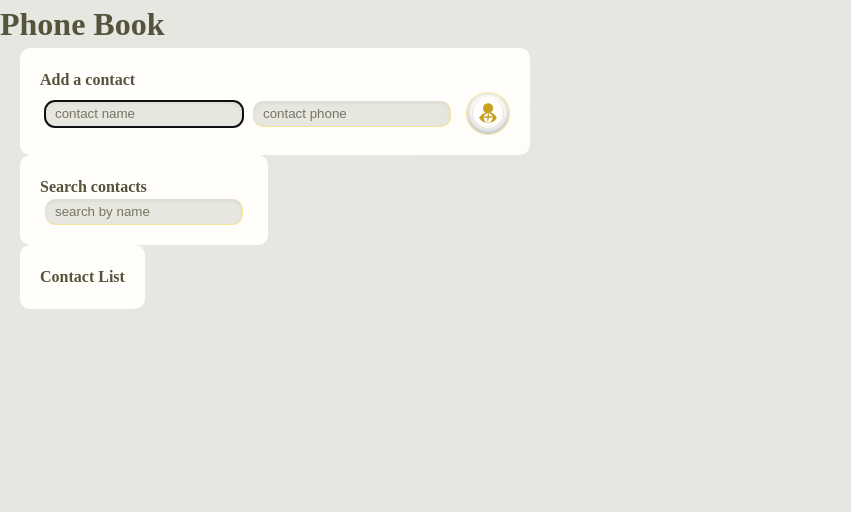
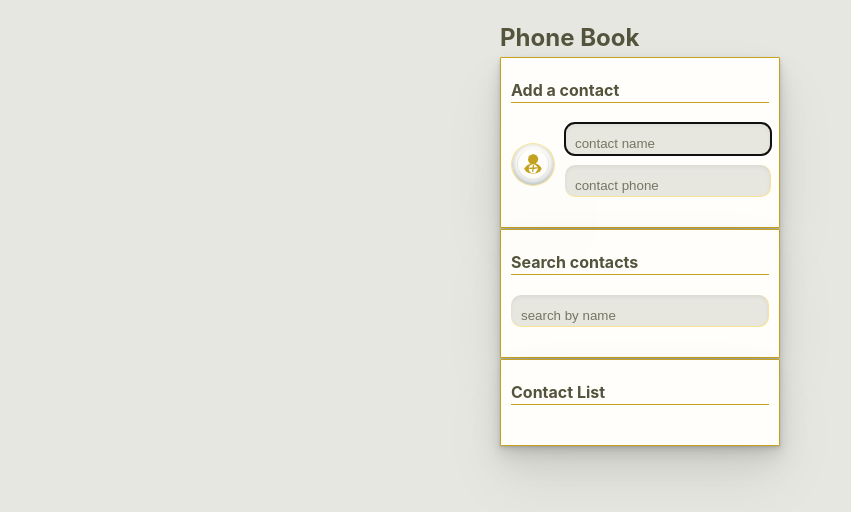
Before and after one commit to StefieCaff/goit-react-hw-02-phonebook, a React (Create React App) app: page / in a window 1280 px wide. Shown: the top 512 px of the page, without its empty margins (0-851 px from the left). Built offline with nearby package versions, Linux system fonts and the light colour scheme; what notiflix would draw is missing.

Commit message:
finished styling
next hw work on validation and pulling button component out class video from 4/20

```diff
--- a/src/components/App.jsx
+++ b/src/components/App.jsx
@@ -8,7 +8,11 @@ import { ContactForm } from './ContactForm/ContactForm.jsx'
 import { ContactList } from './ContactList/ContactList.jsx'
 import { Filter } from './Filter/Filter.jsx'
 /* Styled Components*/
-import { StyledFlexContainer, StyledHeader } from "./styled-common.js";
+import {
+  StyledContainer,
+  StyledHeader,
+  StyledSection
+} from "./styled-common.js";
 
 export const App = () => {
 // define states add local storage hook to save contacts to local environment
@@ -48,18 +52,32 @@ export const App = () => {
 /*markup*/
   return (
     <>
-      <StyledFlexContainer>
-      <StyledHeader>Phone Book</StyledHeader>
-      <ContactForm onAdd={handleAddContact} />
+      <StyledContainer className='container'>
+        <StyledHeader>Phone Book</StyledHeader>
+      </StyledContainer>
+      <StyledSection>
+      <StyledContainer>
+
+          <ContactForm onAdd={handleAddContact} />
+        </StyledContainer>
+      </StyledSection>
+      <StyledSection>
+        <StyledContainer>
       <Filter
         value={filter}
         onFilter ={handleFilterInput}
-      />
+          />
+        </StyledContainer>
+      </StyledSection>
+      <StyledSection>
+        <StyledContainer>
       <ContactList
         contacts={searchContact()}
         onRemove ={handleRemove}
         />
-      </StyledFlexContainer>
+        </StyledContainer>
+      </StyledSection>
+
     </>
   );
 };
--- a/src/components/Button/s-button.js
+++ b/src/components/Button/s-button.js
@@ -1,25 +1,22 @@
 import styled from 'styled-components';
 
 const StyledButton = styled.button`
-    background-color: transparent;
+    // background-color: transparent;
+    background-color: #fffefa;
     border: transparent;
-    // border: .5px solid #C5A120;
-    border: .5px solid #f8e396;
+    border: 1px solid #f8e396;
     border-radius: 50%;
     padding: 3px;
+    margin-left: 10px;
+    box-shadow: rgba(50, 50, 93, 0.25) 0px 50px 100px -20px,
+        rgba(0, 0, 0, 0.3) 0px 30px 60px -30px,
+        rgba(10, 37, 64, 0.35) 0px -2px 6px 0px inset;
+    transition: background-color .9s, border .9s;
 
-    margin-left: 10px;
-
-    // box-shadow: rgba(0, 0, 0, 0.07) 0px 1px 2px,
-    //     rgba(0, 0, 0, 0.07) 0px 2px 4px,
-    //     rgba(0, 0, 0, 0.07) 0px 4px 8px,
-    //     rgba(0, 0, 0, 0.07) 0px 8px 16px,
-    //     rgba(0, 0, 0, 0.07) 0px 16px 32px,
-    //     rgba(0, 0, 0, 0.07) 0px 32px 64px;
-
-
-    box-shadow: rgba(50, 50, 93, 0.25) 0px 50px 100px -20px, rgba(0, 0, 0, 0.3) 0px 30px 60px -30px, rgba(10, 37, 64, 0.35) 0px -2px 6px 0px inset;
-
+        &:hover {
+            background-color: #e0e0d9c5;
+            border: 1px solid #C5A120;
+        }
 `;
 
 export { StyledButton }
--- a/src/components/ContactForm/ContactForm.jsx
+++ b/src/components/ContactForm/ContactForm.jsx
@@ -6,7 +6,7 @@ import { nanoid } from 'nanoid';
 import { SVG } from 'components/Icons/Icons';
 import { StyledButton } from 'components/Button/s-button.js';
 import { StyledForm, StyledInput } from './s-contact-form';
-import { StyledFlexColumn, StyledFlexContainer } from 'components/styled-common';
+import { StyledFlexColumn, StyledFlex } from 'components/styled-common';
 import { StyledTitle } from 'components/styled-common';
 
 
@@ -42,9 +42,22 @@ export const ContactForm = ({ onAdd }) => {
 
         <StyledFlexColumn>
             <StyledTitle>Add a contact</StyledTitle>
-            <StyledFlexContainer>
+            <StyledFlex>
             <StyledForm onSubmit={handleSubmit}>
-                <label id="name">
+                <StyledButton
+                    style={{padding:5}}
+                    type="submit"
+                    onClick={(e) => {handleSubmit(e)}}
+                >
+                    <SVG
+                        width="20"
+                        height="20"
+                        name="add"
+                    />
+                    </StyledButton>
+                    <StyledFlex>
+                        <label id="name">
+
                     <StyledInput
                         type="text"
                         name="name"
@@ -55,7 +68,7 @@ export const ContactForm = ({ onAdd }) => {
                         autoFocus={true}
                         onChange={handleChangeName}
                         value={name}
-                        maxLength="31"
+                        maxLength="30"
                         />
                 </label>
                 <label id="tel">
@@ -68,10 +81,11 @@ export const ContactForm = ({ onAdd }) => {
                         placeholder="contact phone"
                         onChange={handleChangeTel}
                         value={number}
-                        maxLength="31"
+                        maxLength="15"
                     />
-                </label>
-                <StyledButton
+                    </label>
+                </StyledFlex>
+                {/* <StyledButton
                     style={{padding:5}}
                     type="submit"
                     onClick={(e) => {handleSubmit(e)}}
@@ -81,9 +95,9 @@ export const ContactForm = ({ onAdd }) => {
                         height="20"
                         name="add"
                     />
-                 </StyledButton>
+                 </StyledButton> */}
                 </StyledForm>
-            </StyledFlexContainer>
+            </StyledFlex>
         </StyledFlexColumn>
     );
 };
--- a/src/components/ContactForm/s-contact-form.js
+++ b/src/components/ContactForm/s-contact-form.js
@@ -3,22 +3,21 @@ import styled from 'styled-components';
 const StyledForm = styled.form`
    display: flex;
    flex-direction: row;
-   align-items: center;
+    align-items: center;
 `;
 
 const StyledInput = styled.input`
-    padding: 0 50px 0 0;
     background-color: #e0e0d9c5;
     border-top: none;
     border-left: none;
     border-right: .1px solid #f8e396;
     border-bottom: .5px solid #f8e396 ;
-    margin: 0 5px;
+    margin: 0 10px 10px;
     border-radius: 10px;
-    padding: 5px 10px;
+    padding: 13px 15px 3px 10px;
     color: #54543dc5;
     box-shadow: rgba(0, 0, 0, 0.06) 0px 2px 4px 0px inset;
-
+    min-width: 180px;
 
     ::placeholder { /* Chrome, Firefox, Opera, Safari 10.1+ */
         color: #54543dc5;
--- a/src/components/ContactList/ContactList.jsx
+++ b/src/components/ContactList/ContactList.jsx
@@ -2,8 +2,18 @@ import PropTypes from 'prop-types';
 
 import { SVG } from '../Icons/Icons.jsx';
 import { StyledButton } from 'components/Button/s-button.js';
-import { StyledTitle, StyledFlexColumn } from 'components/styled-common.js';
-import { StyledListWrapper, StyledList, StyledItem, StyledInfo } from './s-contact-list.js';
+import {
+    StyledTitle,
+    StyledFlexColumn,
+    StyledFlex
+} from 'components/styled-common.js';
+import {
+    StyledListWrapper,
+    StyledList,
+    StyledItem,
+    StyledInfo,
+    StyledCallto
+} from './s-contact-list.js';
 
 
 export const ContactList = (props) => {
@@ -16,7 +26,9 @@ export const ContactList = (props) => {
 
     return (
         <StyledFlexColumn>
-            <StyledTitle>Contact List</StyledTitle>
+            <StyledFlex>
+                <StyledTitle>Contact List</StyledTitle>
+            </StyledFlex>
             <StyledListWrapper>
                 <StyledList>
                     {contacts.map(({ id, name, number }) => {
@@ -36,7 +48,7 @@ export const ContactList = (props) => {
                                 </StyledButton>
                                 <StyledInfo>
                                     <p>{name}</p>
-                                    <Callto phone={number}>{number}</Callto>
+                                    <StyledCallto phone={number}>{number}</StyledCallto>
                                 </StyledInfo>
 
                             </StyledItem>
--- a/src/components/ContactList/s-contact-list.js
+++ b/src/components/ContactList/s-contact-list.js
@@ -16,8 +16,9 @@ const StyledItem = styled.div`
 background-color: #e0e0d9c5;
     display: Flex;
     align-items: center;
-    margin: 7px 0;
-    padding: 10px 10px 10px 0;
+    max-width: 240px;
+    margin: 0 10px 10px 10px;
+    padding: 10px 20px 5px 0;
     border-bottom: .1px solid #f8e396;
     border-radius: 10px;
     box-shadow: rgba(0, 0, 0, 0.06) 0px 2px 4px 0px inset;
@@ -25,11 +26,32 @@ background-color: #e0e0d9c5;
 
 const StyledInfo = styled.div`
    font-size: 14px;
-   //border-bottom: .5px solid #C5A120;
-//    padding: 0px 20px 0 0;
+   border-left: 1px solid #C5A120;
    margin-left: 10px;
-   min-width: 220px;
+   padding-left: 10px;
+   max-width: 180px;
    min-height: 43px;
+
 `;
 
-export { StyledListWrapper, StyledList, StyledItem, StyledInfo }
+const StyledCallto = styled.a`
+   color: #C5A120;
+   background-color: #fffefa;
+   border-radius: 10px;
+   padding: 2px 5px;
+
+   transition: background-color 1s, color 1s;
+      &:hover {
+         color: #fffefa;
+         background-color: #C5A120;
+      }
+
+`;
+
+export {
+   StyledListWrapper,
+   StyledList,
+   StyledItem,
+   StyledInfo,
+   StyledCallto
+}
--- a/src/components/Filter/Filter.jsx
+++ b/src/components/Filter/Filter.jsx
@@ -1,6 +1,6 @@
 import PropTypes from 'prop-types'
 
-import { StyledInput } from 'components/ContactForm/s-contact-form';
+import { StyledFilter } from './s-filter';
 import { StyledTitle } from 'components/styled-common';
 import { StyledFlexColumn } from 'components/styled-common';
 
@@ -14,7 +14,7 @@ const Filter = (props) => {
     return (
         <StyledFlexColumn>
             <StyledTitle>Search contacts { value }</StyledTitle>
-            <StyledInput
+            <StyledFilter
                 type="text"
                 value={value}
                 placeholder="search by name"
--- a/src/components/Filter/s-filter.js
+++ b/src/components/Filter/s-filter.js
@@ -1 +1,9 @@
-// import styled from 'styled-components';
+import styled from 'styled-components';
+
+import { StyledInput } from 'components/ContactForm/s-contact-form';
+
+const StyledFilter = styled(StyledInput)`
+    min-width: 230px;
+`;
+
+export { StyledFilter }
--- a/src/components/styled-common.js
+++ b/src/components/styled-common.js
@@ -2,33 +2,57 @@ import styled from "styled-components";
 
 const StyledFlexColumn = styled.div`
     display: flex;
-    align-items: flex-start;
-    justify-content: center;
     flex-direction: column;
     background-color: #fffefa;
-    padding: 20px;
-    margin: 0px 20px;
-    border-radius: 10px;
+    padding: 20px 0;
+    border-radius: 1px;
+    border: .5px solid #C5A120;
+    box-shadow: rgba(0, 0, 0, 0.07) 0px 1px 2px,
+        rgba(0, 0, 0, 0.07) 0px 2px 4px,
+        rgba(0, 0, 0, 0.07) 0px 4px 8px,
+        rgba(0, 0, 0, 0.07) 0px 8px 16px,
+        rgba(0, 0, 0, 0.07) 0px 16px 32px,
+        rgba(0, 0, 0, 0.07) 0px 32px 64px;
 `;
 
 const StyledHeader = styled.h1`
-    font-family: 'Oxygen';
+    margin-top: 20px;
+    font-size: 24px;
 `;
 
-const StyledTitle = styled(StyledHeader)`
-  font-size: 16px;
-//   margin: 5px 0 0 10px;
+const StyledTitle = styled.h3`
+    font-size: 16px;
+    margin: 0px 10px 20px 10px;
+    border-bottom: 1px solid #C5A120;
 `;
 
 const StyledFlex = styled.div`
     display: flex;
-    align-items: flex-start;
+    flex-direction: column;
+    flex-direction: flex-start;
 `;
 
-const StyledFlexContainer = styled.div`
-    display: flex;
-    align-items: flex-start;
-    flex-direction: column;
+const StyledContainer = styled.div`
+    max-width: 280px;
+    width: 280px;
+    margin: 0 auto;
+    padding: 0 10px;
+
+    @media screen and (min-width:768px) {
+       max-width: 768px;
+    }
+
+    @media screen and (min-width: 1200px) {
+       max-width: 1200px;
+    }
+`;
+
+const StyledSection = styled.section`
+    padding-top: .5px;
+    padding-bottom: .5px;
+}
+
+
 `;
 
 export {
@@ -36,5 +60,6 @@ export {
     StyledHeader,
     StyledTitle,
     StyledFlex,
-    StyledFlexContainer
+    StyledContainer,
+    StyledSection
 }
```
